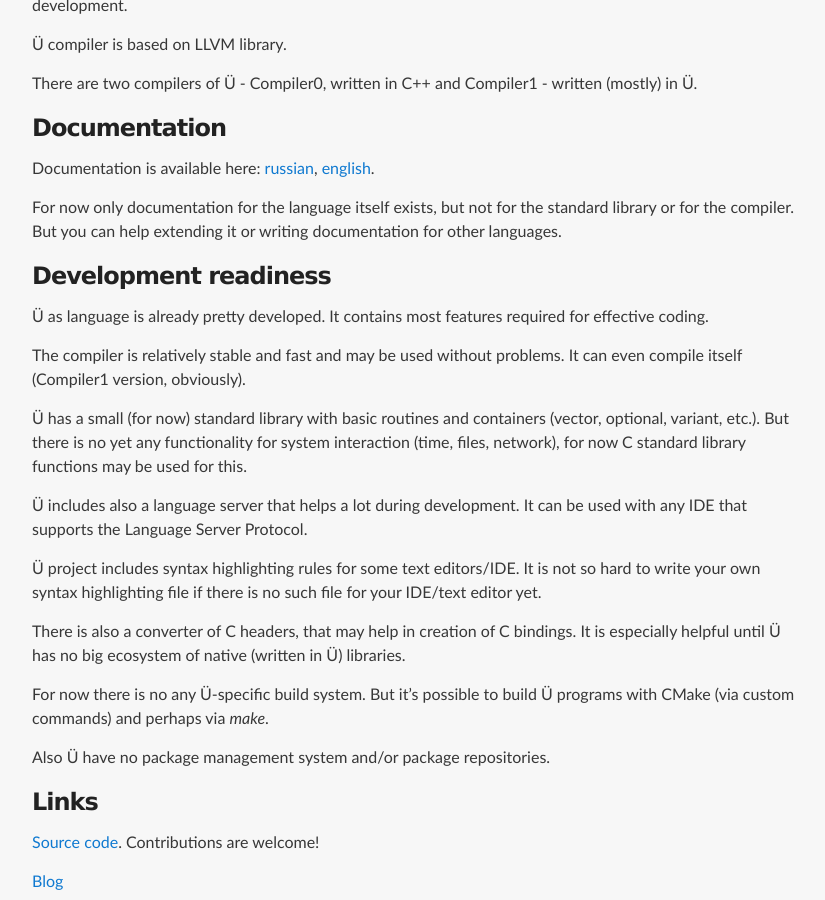
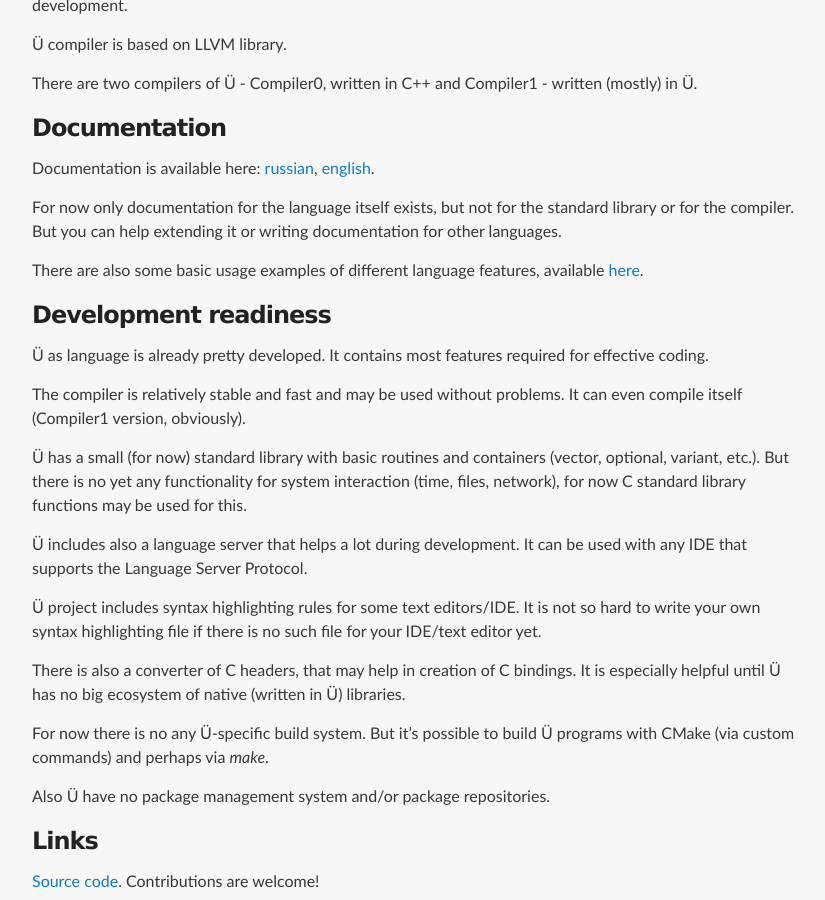
Before and after one commit to Panzerschrek/U-00DC-Sprache-site, a Jekyll site: the page built from index.md, in a window 1280 px wide and 900 px high, scrolled down 385 px. Shown: the whole window, without its empty margins (224-1049 px from the left). Built offline with Jekyll 4.4.1, drawn with Linux system fonts in a browser that asks for light colours; our own code applies the rules of GitHub Pages for plain Markdown files.

Commit message:
Dobavlena ssylka na primery.

```diff
--- a/index.md
+++ b/index.md
@@ -24,6 +24,7 @@ Documentation is available here: [russian](https://panzerschrek.github.io/U-00DC
 For now only documentation for the language itself exists, but not for the standard library or for the compiler.
 But you can help extending it or writing documentation for other languages.
 
+There are also some basic usage examples of different language features, available [here](https://github.com/Panzerschrek/U-00DC-Sprache/tree/master/source/examples).
 
 ###  Development readiness
 
```
